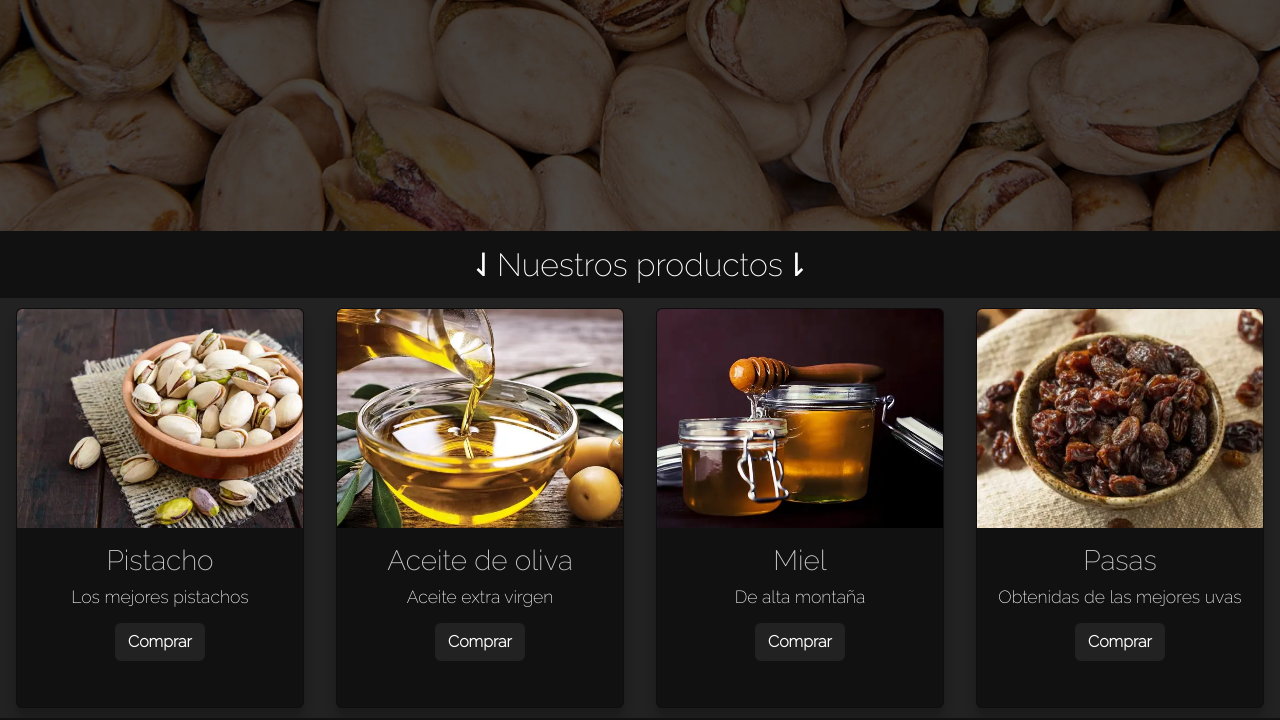
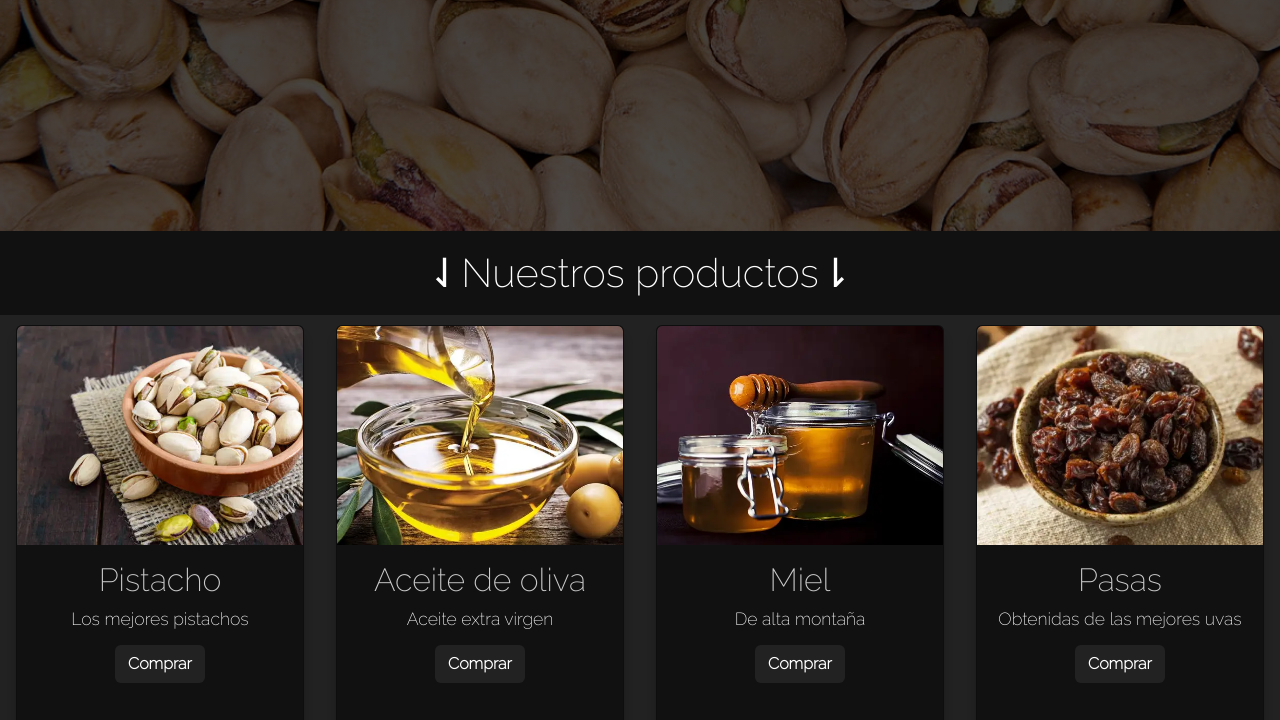
Before and after one commit to JuanCruzScadding/EntregaFinal-ScaddingJuanCruz, a website: page index.html in a window 1280 px wide. Shown: the part 505-1225 px from the top of the page. Drawn offline with nearby package versions, Linux system fonts and the light colour scheme.

Commit message:
acomode headers

```diff
--- a/index.html
+++ b/index.html
@@ -43,14 +43,14 @@
         </div>
                   <!--ends header-->
                   <!--empieza catalogo-->
-     <h2> ⇃Nuestros productos⇂</h2>
+     <h1> ⇃Nuestros productos⇂</h1>
     <main class="catalogo">
                                                                                          <!--pistacho-->
 <article class="col-sm-12 col-md-6 col-lg-3 mb2">
     <div class="card " style="width: 18rem;">
         <img src="img/pistachos-home.webp" class="card-img-top" alt="pistacho">
         <div class="card-body">
-            <h3 class="card-title">Pistacho</h3>
+            <h2 class="card-title">Pistacho</h2>
             <p class="card-text">Los mejores pistachos</p>
             <a href="views/pistacho.html" class="btn btnCard">Comprar</a>
         </div>
@@ -61,7 +61,7 @@
         <div class="card " style="width: 18rem;">
             <img src="img/oliva-home.webp" class="card-img-top" alt="aceite de oliva">
             <div class="card-body">
-                <h3 class="card-title">Aceite de oliva</h3>
+                <h2 class="card-title">Aceite de oliva</h2>
                 <p class="card-text">Aceite extra virgen</p>
                 <a href="views/oliva.html" class="btn btnCard">Comprar</a>
             </div>
@@ -72,7 +72,7 @@
             <div class="card " style="width: 18rem;">
                 <img src="img/miel-home.webp" class="card-img-top w-100" alt="miel">
                 <div class="card-body">
-                    <h3 class="card-title">Miel</h3>
+                    <h2 class="card-title">Miel</h2>
                     <p class="card-text">De alta montaña</p>
                     <a href="views/miel.html" class="btn btnCard">Comprar</a>
                 </div>
@@ -83,7 +83,7 @@
                 <div class="card " style="width: 18rem;">
                     <img src="img/pasas-home.webp" class="card-img-top" alt="pasas">
                     <div class="card-body">
-                        <h3 class="card-title">Pasas</h3>
+                        <h2 class="card-title">Pasas</h2>
                         <p class="card-text">Obtenidas de las mejores uvas</p>
                         <a href="views/pasas.html" class="btn btnCard">Comprar</a>
                     </div>
--- a/scss/_commons.scss
+++ b/scss/_commons.scss
@@ -9,15 +9,17 @@
 main{
     background-color: map-get($map: $colores, $key:main ) ;
 }
-h3{
+h2{
     text-align: center;
-    background-color: map-get($map: $colores, $key:darkbg );
+    background: map-get($map: $colores, $key:darkbg );
+    color: map-get($map: $colores, $key: textColor )
 }
-h2, h1{
-    @extend h3;
+h1{
+    @extend h2;
     color: map-get($map: $colores, $key: textColor );
     line-height: 2.1em;
     margin: 0;
+    width: 100%;
 }
 
 p{
@@ -43,3 +45,12 @@ p{
             color: map-get($map: $colores, $key:textColor );
         }
 }
+@mixin dflex ($d, $j, $a){
+    display: flex;
+    justify-content: $j;
+    align-content: $a;
+}
+@mixin wh-100 (){
+    height: 100%;
+    width: 100%;
+}
--- a/scss/_contacto.scss
+++ b/scss/_contacto.scss
@@ -37,6 +37,14 @@
                     display: flex;
                     text-align: center;
                 }
+                .titulo{
+                    h1{
+                        background-color: map-get($map: $colores, $key: linea);
+                        font-size: 1em;
+                        font-weight: bolder;
+                        text-align: center;
+                    }
+                }
         }
         iframe{
             display: flex;
--- a/scss/_home.scss
+++ b/scss/_home.scss
@@ -46,6 +46,9 @@ article{
                             transform: scale(1.1);
                             transition: all .3s;
                         }
+                        h2{
+                            color: map-get($map: $colores, $key: cardstxt );
+                        }
                 }
         }
 }
--- a/scss/_vars.scss
+++ b/scss/_vars.scss
@@ -1,12 +1,4 @@
-@mixin dflex ($d, $j, $a){
-    display: flex;
-    justify-content: $j;
-    align-content: $a;
-}
-@mixin wh-100 (){
-    height: 100%;
-    width: 100%;
-}
+
 //mapa de colores
 $colores:(
     "inicio": #555,
```
Also changed, not shown: views/contacto.html (+3 -1 lines), css/main.css, 1 other file.
